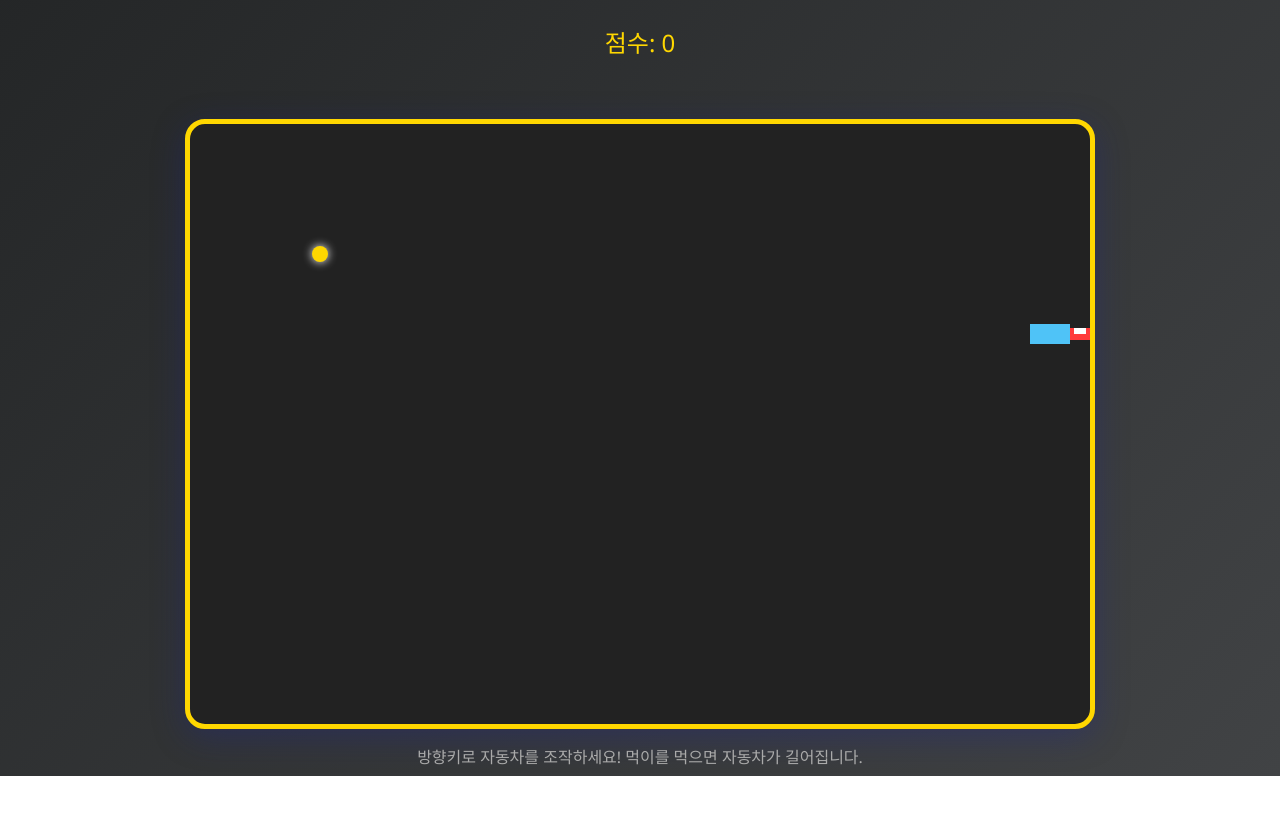
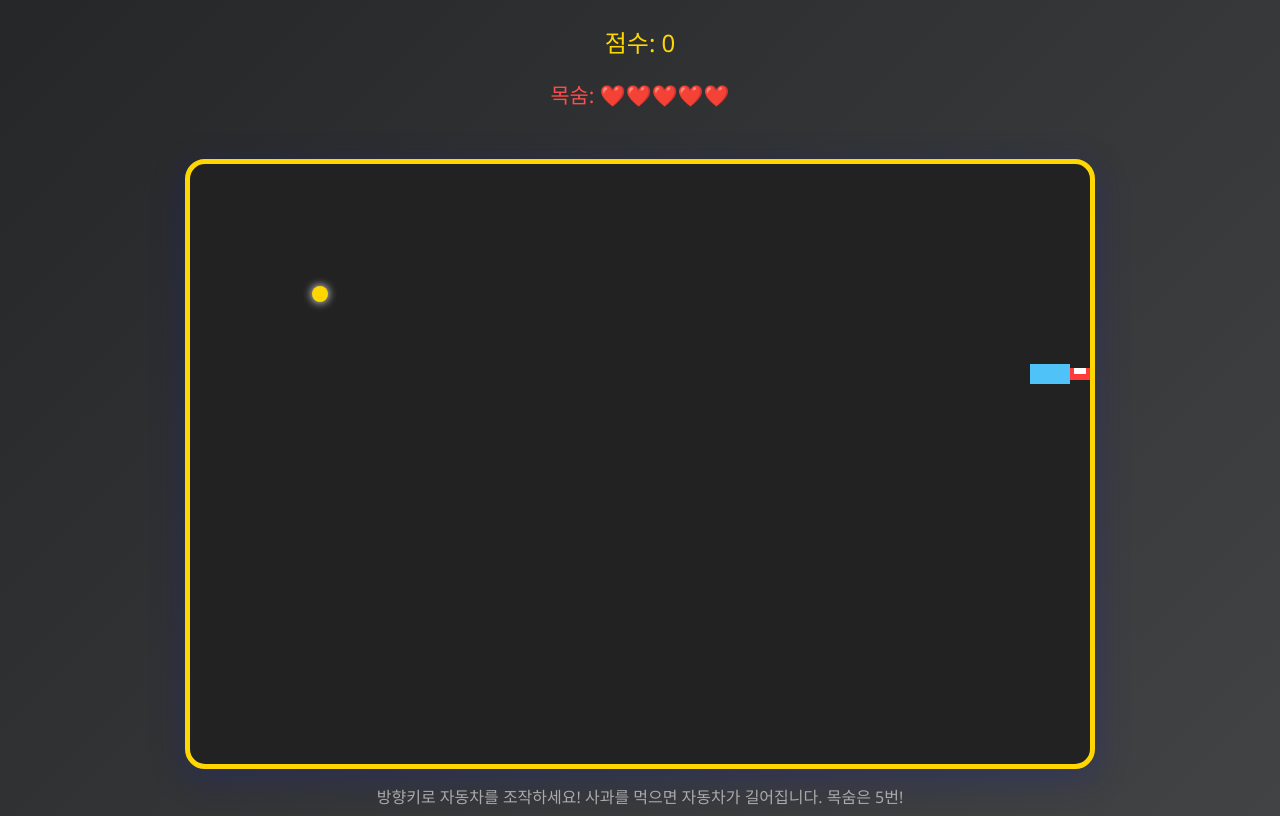
Before and after one commit to yoon-chan-you/snake-final, a plain HTML site: page index.html in a window 1280 px wide. Shown: the part 91-907 px from the top of the page. Before the commit the page ends 867 px from the top, so only its background shows below. Drawn offline with Linux system fonts and the light colour scheme.

Commit message:
feat: 목숨(라이프) UI 추가 및 사과 먹이 5개 안내

```diff
--- a/index.html
+++ b/index.html
@@ -7,6 +7,7 @@
     body { background: linear-gradient(135deg, #232526 0%, #414345 100%); color: #fff; text-align: center; font-family: 'Segoe UI', Arial, sans-serif; }
     h1 { margin-top: 30px; font-size: 2.5em; letter-spacing: 2px; }
     #score { font-size: 1.5em; margin: 20px; color: #ffd700; }
+    #life { font-size: 1.3em; margin: 10px; color: #ff4d4d; }
     canvas { background: #222; margin-top: 40px; border: 5px solid #ffd700; border-radius: 20px; box-shadow: 0 8px 32px 0 rgba(31, 38, 135, 0.37); }
     #desc { color: #aaa; margin-top: 10px; }
   </style>
@@ -14,8 +15,9 @@
 <body>
   <h1>자동차 레이싱 스네이크 게임</h1>
   <div id="score">점수: 0</div>
+  <div id="life">목숨: ❤️❤️❤️❤️❤️</div>
   <canvas id="game" width="900" height="600"></canvas>
-  <div id="desc">방향키로 자동차를 조작하세요! 먹이를 먹으면 자동차가 길어집니다.</div>
+  <div id="desc">방향키로 자동차를 조작하세요! 사과를 먹으면 자동차가 길어집니다. 목숨은 5번!</div>
   <script src="snake.js"></script>
 </body>
 </html>
```
